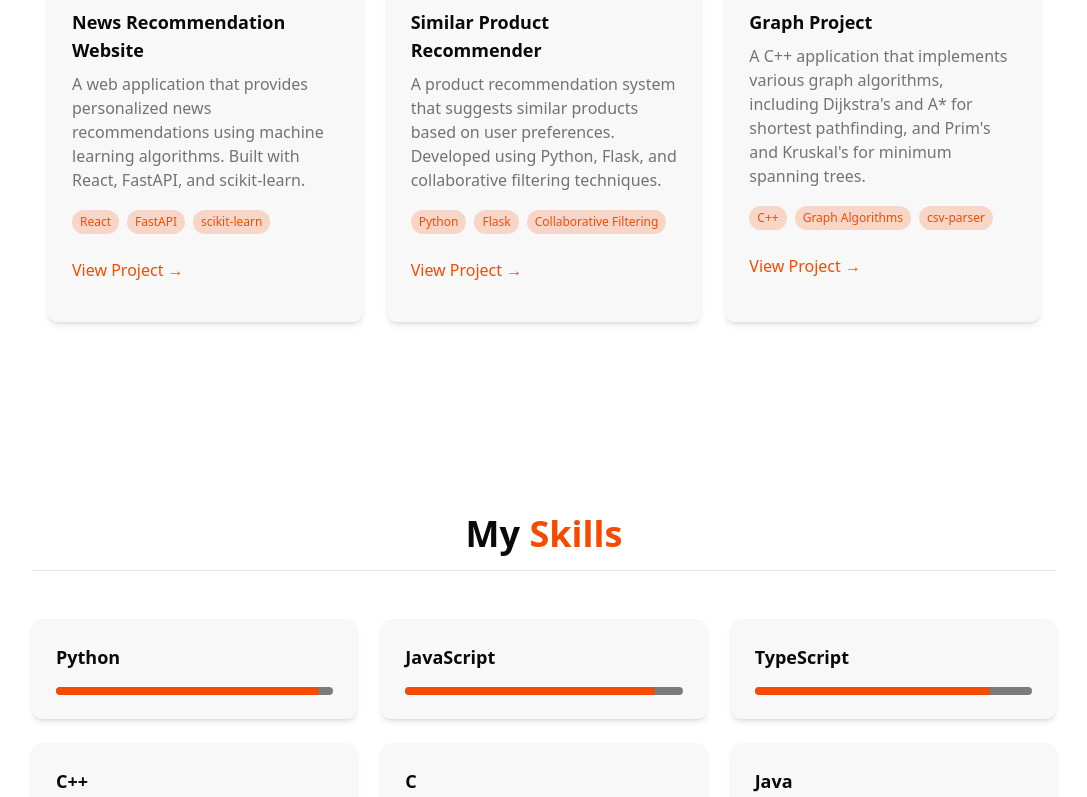
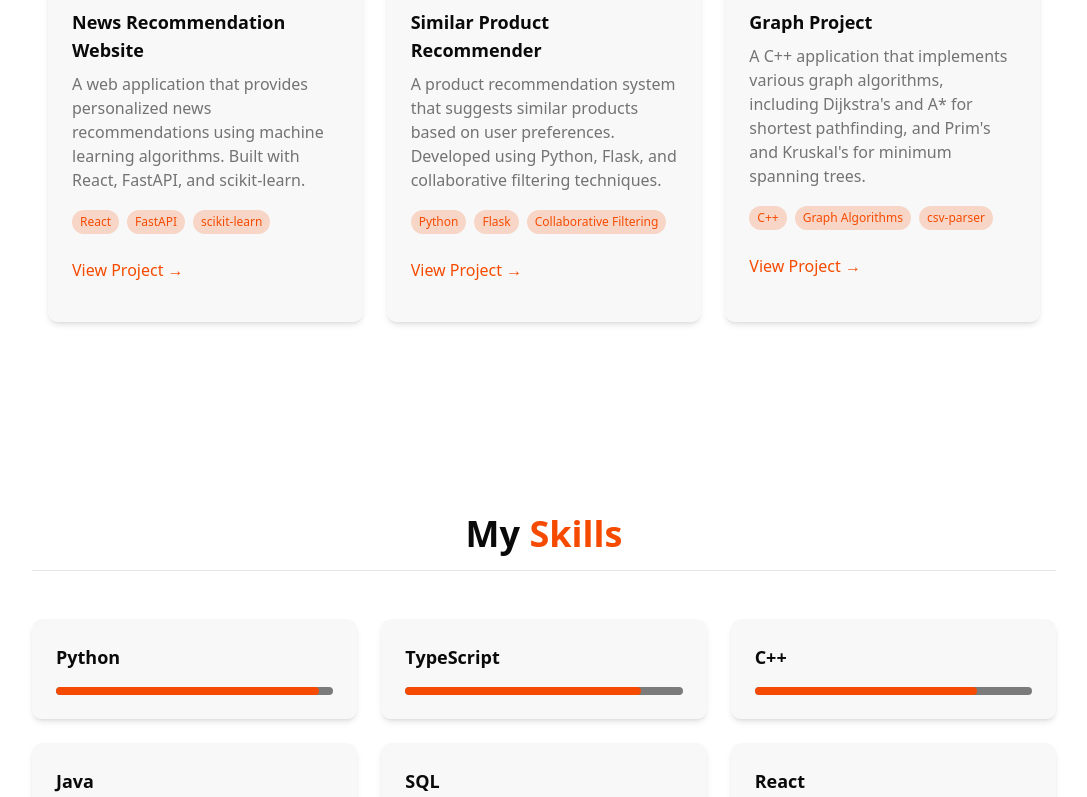
Before and after one commit to dregiske/portfolio, a React (Vite) app: page / in a window 1280 px wide. Shown: the part 2000-2797 px from the top of the page, without its empty margins (96-1183 px from the left). Built offline with nearby package versions, Linux system fonts and the light colour scheme.

Commit message:
small details

```diff
--- a/src/components/ui/Skills.tsx
+++ b/src/components/ui/Skills.tsx
@@ -2,23 +2,16 @@
 
 const skills = [
   { name: "Python", level: 95, category: "Languages" },
-  { name: "JavaScript", level: 90, category: "Languages" },
   { name: "TypeScript", level: 85, category: "Languages" },
   { name: "C++", level: 80, category: "Languages" },
-  { name: "C", level: 80, category: "Languages" },
   { name: "Java", level: 80, category: "Languages" },
   { name: "SQL", level: 80, category: "Languages" },
 
   { name: "React", level: 90, category: "Frameworks" },
   { name: "SQLAlchemy", level: 85, category: "Frameworks" },
   { name: "Numpy", level: 80, category: "Frameworks" },
-  { name: "Pandas", level: 75, category: "Frameworks" },
   { name: "FastAPI", level: 95, category: "Frameworks" },
   { name: "scikit-learn", level: 75, category: "Frameworks" },
-
-  { name: "Machine Learning", level: 80, category: "Technologies" },
-  { name: "Data Analysis", level: 85, category: "Technologies" },
-  { name: "Web Development", level: 90, category: "Technologies" },
 
   { name: "Docker", level: 80, category: "Tools" },
   { name: "Git", level: 90, category: "Tools" },
```
